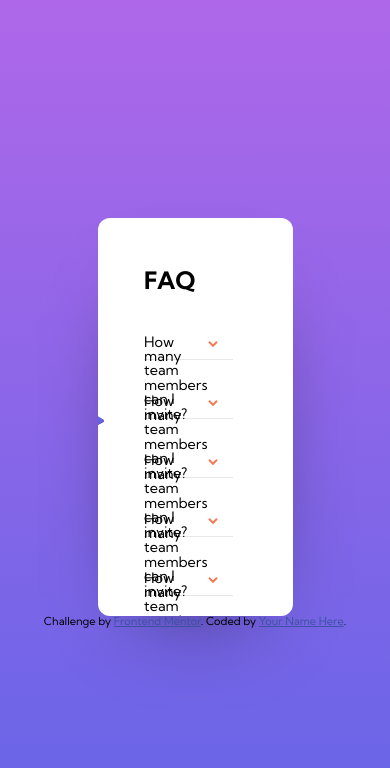
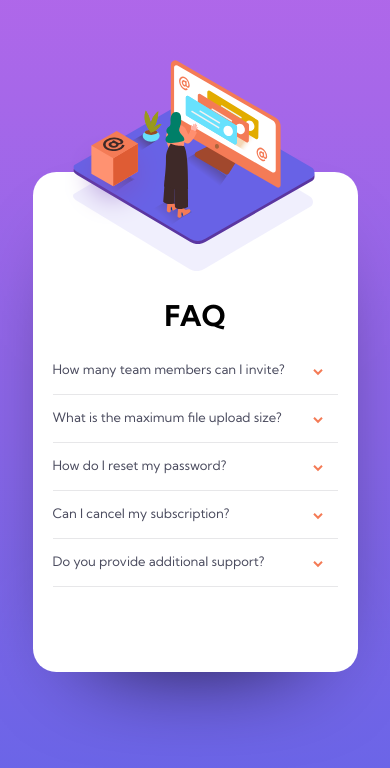
Before and after one commit to smccourtb/fe-faq-accordion-card, a plain HTML site: page index.html in a window 390 px wide. Drawn offline with Linux system fonts and the light colour scheme.

Commit message:
finished challenge

```diff
--- a/index.html
+++ b/index.html
@@ -25,10 +25,13 @@
 
 <body>
   <main>
-    <img src="images/illustration-woman-online-desktop.svg">
+    <div class="img-container">
+      <img src="images/illustration-woman-online-desktop.svg">
+      <img class="box-img" src="./images/illustration-box-desktop.svg">
+    </div>
     <section class="wrapper">
       <h1>FAQ</h1>
-      <div class="wrap-1">
+      <div class="wrap">
         <input type="radio" id="tab-1" name="tabs">
         <label for="tab-1">
           <div class="title">How many team members can I invite?</div>
@@ -37,37 +40,39 @@
         <div class="content">You can invite up to 2 additional users on the Free plan. There is no limit on
           team members for the Premium plan.</div>
       </div>
-      <div class="wrap-2">
+      <div class="wrap">
         <input type="radio" id="tab-2" name="tabs">
         <label for="tab-2">
-          <div>How many team members can I invite?</div>
+          <div class="title">What is the maximum file upload size?</div>
           <div class="chevron"></div>
         </label>
         <div class="content">No more than 2GB. All files in your account must fit your allotted storage space.</div>
       </div>
-      <div class="wrap-3">
+      <div class="wrap">
         <input type="radio" id="tab-3" name="tabs">
         <label for="tab-3">
-          <div>How many team members can I invite?</div>
+          <div class="title">How do I reset my password?</div>
           <div class="chevron"></div>
         </label>
-        <div class="content"></div>
+        <div class="content">Click “Forgot password” from the login page or “Change password” from your profile
+          page. A reset link will be emailed to you.</div>
       </div>
-      <div class="wrap-4">
+      <div class="wrap">
         <input type="radio" id="tab-4" name="tabs">
         <label for="tab-4">
-          <div>How many team members can I invite?</div>
+          <div class="title">Can I cancel my subscription?</div>
           <div class="chevron"></div>
         </label>
-        <div class="content"></div>
+        <div class="content">Yes! Send us a message and we’ll process your request no questions asked.</div>
       </div>
-      <div class="wrap-5">
+      <div class="wrap">
         <input type="radio" id="tab-5" name="tabs">
         <label for="tab-5">
-          <div>How many team members can I invite?</div>
+          <div class="title">Do you provide additional support?</div>
           <div class="chevron"></div>
         </label>
-        <div class="content"></div>
+        <div class="content">Chat and email support is available 24/7. Phone lines are open during normal business
+          hours.</div>
       </div>
 
 
--- a/style.css
+++ b/style.css
@@ -139,8 +139,8 @@ body {
 main {
     display: flex;
     background: white;
-    width: 50%;
-    border-radius: 1em;
+    width: 800px;
+    border-radius: 1.8em;
     box-shadow: 0px 40px 100px -60px;
     align-items: center;
     overflow: hidden;
@@ -151,53 +151,75 @@ input[type="radio"] {
 }
 
 img {
+    /* position: relative; */
+    /* left: -40px; */
+    height: 50%;
     padding: 30px 0;
-    position: relative;
-    left: -40px;
-    width: 100%;
-    overflow: hidden;
+    margin-left: -110px;
+    /* max-height: 30px; */
+    transform: scale(0.8);
+    /* overflow: hidden; */
 }
 
-nav {
-    padding: 30px 0;
-    margin-right: 60px;
+.box-img {
+    display: block;
+    position: absolute;
+    height: 12rem;
+    margin-left: -98px;
+    margin-top: -297px;
 }
 
-main > section {
-    width: 100%;
+main > div {
+    background: url("./images/bg-pattern-desktop.svg") no-repeat;
+    background-position: -480px -240px;
+    background-size: 220%;
+    height: 100%;
 }
 .wrapper {
     max-width: 80%;
     width: 100%;
-    margin-right: 60px;
+    margin-right: 90px;
+    margin-left: 40px;
+    max-height: 200px;
+    /* border: solid; */
+    /* margin-bottom: 80px; */
+
+    /* margin-bottom: 30px; */
+    /* padding: 50px 0; */
 }
 
 h1 {
-    font-size: 2em;
+    /* display: block; */
+    font-size: 2.2em;
     text-align: left;
     font-family: "Kumbh Sans", sans-serif;
     font-weight: 700;
-    margin-top: 50px;
-    margin-bottom: 35px;
+    margin-top: -60px;
+    margin-bottom: 15px;
 }
 
 label {
+    color: hsl(237, 12%, 33%);
     display: flex;
-    margin-top: 16px;
     width: 100%;
-    height: 32px;
+    /* height: 32px; */
+    padding: 8px 0px;
     cursor: pointer;
-    border-bottom: 1px solid hsl(240, 5%, 91%);
     user-select: none;
     align-items: center;
+    /* border-bottom: 1px solid hsl(240, 5%, 91%); */
 }
+
+/* .title {
+} */
 
 label div:first-child {
     width: 100%;
     /* line-height: 24px; */
-    height: 32px;
-    margin-top: 16px;
-    font-size: 1.2em;
+    /* height: 32px; */
+    /* margin-top: 16px; */
+    font-size: 1em;
+    /* border: solid; */
 }
 
 .chevron {
@@ -225,15 +247,23 @@ label div:first-child {
     box-sizing: border-box;
     color: hsl(240, 6%, 50%);
     font-size: 0.9em;
-    margin: 10px 0px;
     max-height: 0;
+    width: 93%;
     overflow: hidden;
     transition: max-height, 0.5s;
+    line-height: 1.5em;
+    /* padding: 8px 0px; */
+}
+
+.wrap {
+    border-bottom: 1px solid hsl(240, 5%, 91%);
+    padding: 8px 0px;
 }
 
 input:checked ~ .content {
-    max-height: 400px;
-    transition: max-height, 1s;
+    max-height: 5em;
+    /* margin: 10px 0px;     */
+    transition: max-height, 0.3s;
 }
 
 input:checked ~ label .chevron:before {
@@ -252,3 +282,66 @@ input:checked ~ label > .title {
     color: hsl(14, 88%, 65%);
     transition: 0.3s;
 }
+
+footer {
+    margin-top: 50px;
+}
+
+@media screen and (max-width: 900px) {
+    main {
+        flex-direction: column;
+        width: 325px;
+        height: 500px;
+        justify-content: center;
+        overflow: visible;
+        font-size: 13px;
+    }
+    .wrapper {
+        max-width: 100%;
+        margin: 0px;
+    }
+
+    .wrap {
+        margin: 0px 20px;
+        margin-bottom: -1px;
+    }
+
+    img {
+        src: url("./images/illustration-woman-online-mobile.svg");
+        height: 230%;
+        left: 120px;
+        bottom: 135px;
+        position: relative;
+        padding: 0;
+    }
+
+    .img-container {
+        width: 100%;
+        background-size: 78%;
+        height: 100px;
+        position: relative;
+        top: -100px;
+        background: url("./images/bg-pattern-mobile.svg") no-repeat;
+        background-position: 40px -5px;
+    }
+
+    .box-img {
+        transform: scale(0.5);
+        position: relative;
+        top: -25px;
+        left: 80px;
+    }
+
+    h1 {
+        text-align: center;
+        margin-top: -70px;
+    }
+
+    .content {
+        padding-right: 10px;
+    }
+
+    footer {
+        display: none;
+    }
+}
```
Also changed, not shown: fdsfs.html (deleted, +0 -45 lines), fdss.css (deleted, +0 -77 lines), design/active-states.jpg (deleted), design/desktop-design.jpg (deleted), design/desktop-preview.jpg (deleted), design/mobile-design.jpg (deleted), 2 other files.
